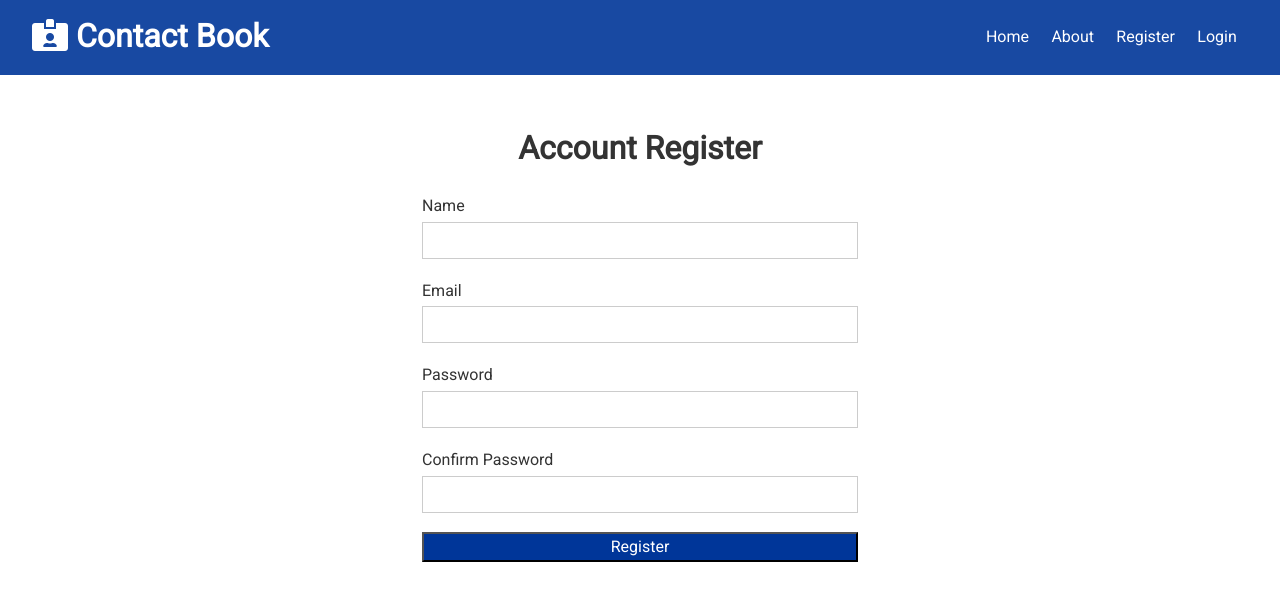
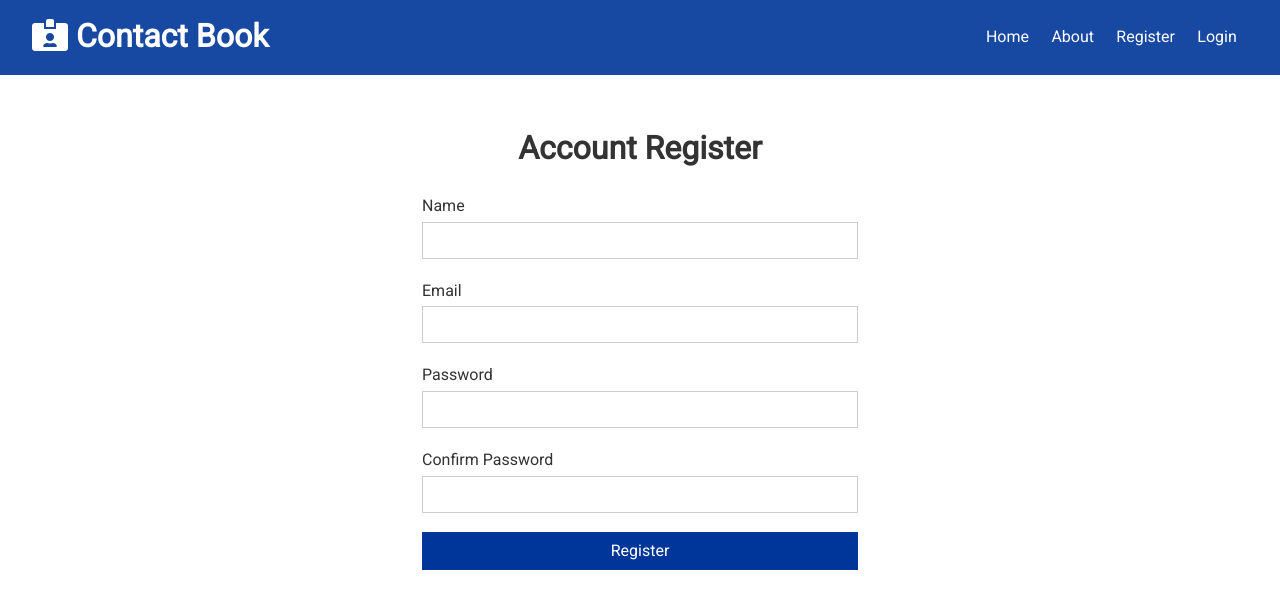
Before and after one commit to Isabelle-123/contact-book, a React (Create React App) app in the folder client/: page /register in a window 1280 px wide. Shown: the top 608 px of the page. Built offline with nearby package versions, Linux system fonts and the light colour scheme.

Commit message:
changed to older axios

```diff
--- a/client/package.json
+++ b/client/package.json
@@ -6,7 +6,7 @@
     "@testing-library/jest-dom": "^4.2.4",
     "@testing-library/react": "^9.5.0",
     "@testing-library/user-event": "^7.2.1",
-    "axios": "^0.20.0",
+    "axios": "^0.19.2",
     "react": "^16.13.1",
     "react-dom": "^16.13.1",
     "react-router-dom": "^5.2.0",
--- a/client/src/components/auth/Register.js
+++ b/client/src/components/auth/Register.js
@@ -91,7 +91,7 @@ const Register = () => {
         <input
           type='submit'
           value='Register'
-          className='btm btn-primary btn-block'
+          className='btn btn-primary btn-block'
         />
       </form>
     </div>
```
